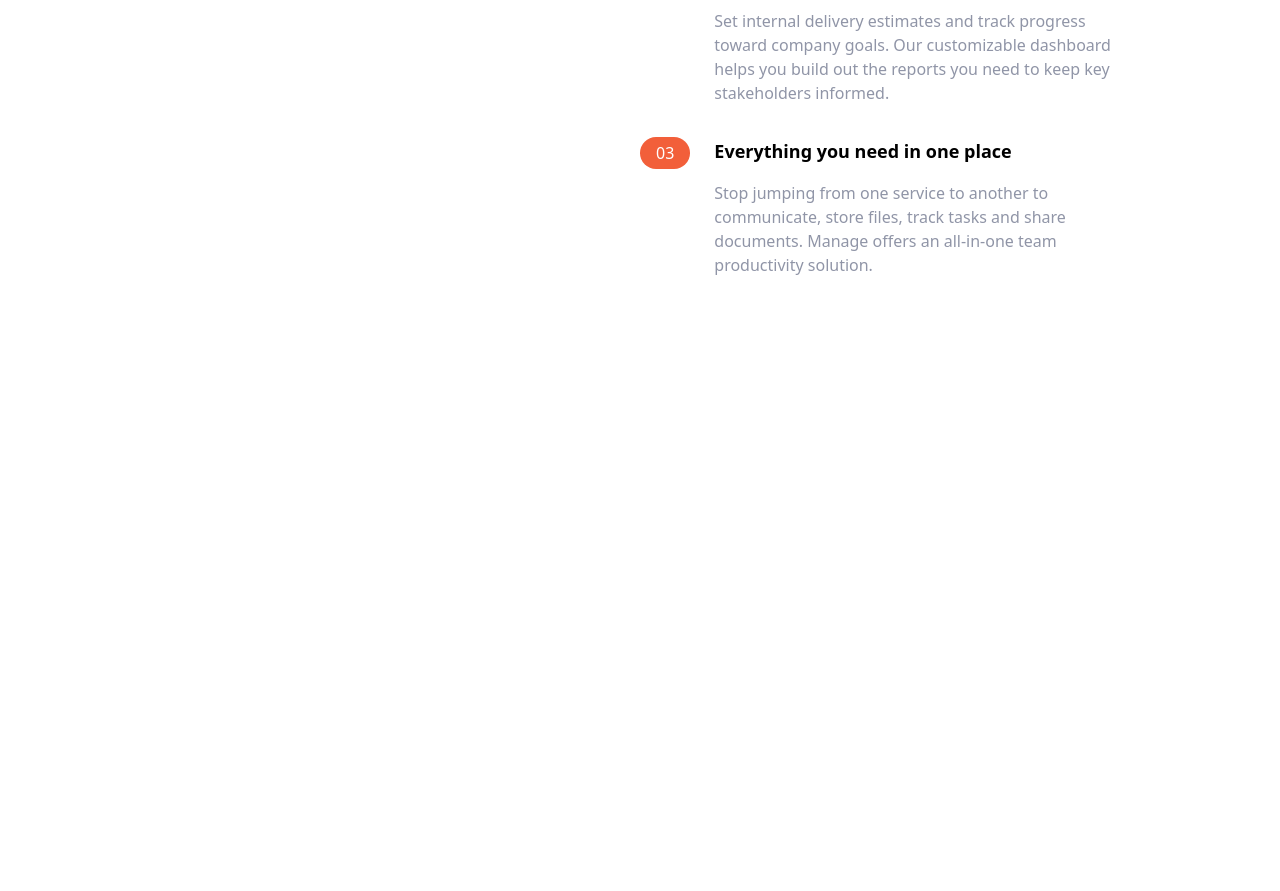
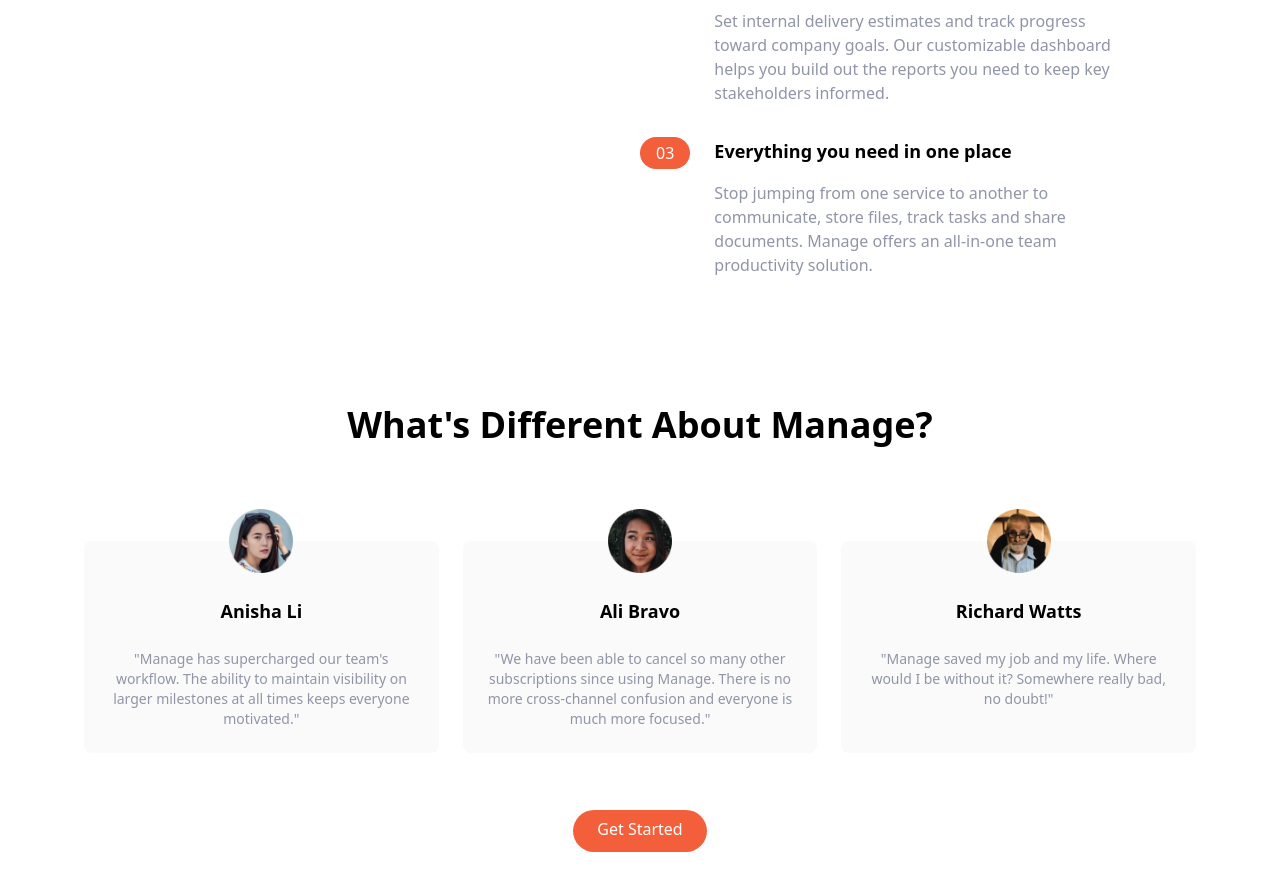
Before and after one commit to NickRamsey6/tailwind-prof-site, a website: page index.html in a window 1280 px wide. Shown: the part 863-1754 px from the top of the page. Before the commit the page ends 1140 px from the top, so only its background shows below. Drawn offline with Linux system fonts and the light colour scheme.

Commit message:
add testimonials section

```diff
--- a/index.html
+++ b/index.html
@@ -129,5 +129,47 @@
             </div>
         </div>
     </section>
+
+    <!-- Testimonials -->
+    <section id="testimonials">
+        <!-- Container to heading and testimonial blocks -->
+        <div class="max-w-6xl px-5 mx-auto mt-32 text-center">
+            <!-- Heading -->
+            <h2 class="text-4xl font-bold text-center">
+                What's Different About Manage?
+            </h2>
+            <!-- Testimonials Container -->
+            <div class="flex flex-col mt-24 md:flex-row md:space-x-6">
+                <!-- Testimonial 1 -->
+                <div class="flex flex-col items-center p-6 space-y-6 rounded-lg bg-veryLightGray md:w-1/3">
+                    <img src="img/avatar-anisha.png" class="w-16 -mt-14" alt="anisha-testimonial"/>
+                    <h5 class="text-lg font-bold">Anisha Li</h5>
+                    <p class="text-sm text-darkGrayishBlue">
+                        "Manage has supercharged our team's workflow. The ability to maintain visibility on larger milestones at all times keeps everyone motivated."
+                    </p>
+                </div>
+                <!-- Testimonial 2 -->
+                <div class="hidden flex-col items-center p-6 space-y-6 rounded-lg bg-veryLightGray md:w-1/3 md:flex">
+                    <img src="img/avatar-ali.png" class="w-16 -mt-14" alt="ali-testimonial"/>
+                    <h5 class="text-lg font-bold">Ali Bravo</h5>
+                    <p class="text-sm text-darkGrayishBlue">
+                        "We have been able to cancel so many other subscriptions since using Manage. There is no more cross-channel confusion and everyone is much more focused."
+                    </p>
+                </div>
+                <!-- Testimonial 3 -->
+                <div class="hidden flex-col items-center p-6 space-y-6 rounded-lg bg-veryLightGray md:w-1/3 md:flex">
+                    <img src="img/avatar-richard.png" class="w-16 -mt-14" alt="richard-testimonial"/>
+                    <h5 class="text-lg font-bold">Richard Watts</h5>
+                    <p class="text-sm text-darkGrayishBlue">
+                        "Manage saved my job and my life. Where would I be without it? Somewhere really bad, no doubt!"
+                    </p>
+                </div>
+            </div>
+            <!-- Button -->
+            <div class="my-16">
+                <a href="#" class="p-3 px-6 pt-2 text-white bg-brightRed rounded-full baseline hover:bg-brightRedLight">Get Started</a>
+            </div>
+        </div>
+    </section>
 </body>
 </html>
```
Also changed, not shown: css/main.css.
